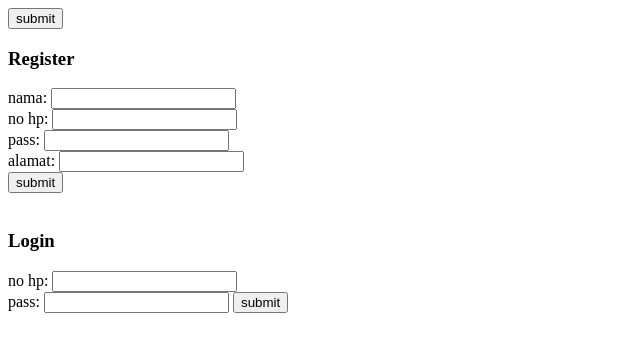
After one commit to Vin-cent-J/OnlineShopApp, a PHP site: page / in a window 1280 px wide. The commit adds this page. Shown: the top 352 px of the page, without its empty margins (0-640 px from the left). Run offline with PHP 8.4, Linux system fonts and the light colour scheme.

Commit message:
password hashing

```diff
--- /dev/null
+++ b/index.html
@@ -0,0 +1,28 @@
+<!DOCTYPE html>
+<html lang="en">
+<head>
+    <meta charset="UTF-8">
+    <meta name="viewport" content="width=device-width, initial-scale=1.0">
+    <title>Document</title>
+</head>
+<body>
+    <form action="connect.php">
+        <input type="submit" value="submit">
+    </form>
+    <h3>Register</h3>
+    <form action="register.php" method="post">
+        nama: <input type="text" name="nama"><br>
+        no hp: <input type="text" name="nomor_hp"><br>
+        pass: <input type="text" name="password"><br>
+        alamat: <input type="text" name="alamat"><br>
+        <input type="submit" value="submit">
+    </form>
+<br>
+<h3>Login</h3>
+    <form action="login.php" method="post">
+        no hp: <input type="text" name="nomor_hp" id=""> <br>
+        pass: <input type="text" name="password" id="">
+        <input type="submit" value="submit">
+    </form>
+</body>
+</html>
--- a/register.php
+++ b/register.php
@@ -2,6 +2,8 @@
 require_once "connect.php";
 
 extract($_POST);
+
+$password = hash('sha256', $password);
 $perans_id = 1;
 $sql = "insert into penggunas(perans_id, nama, nomor_hp, password, alamat) values(?,?,?,?,?)";
 $stmt = $conn->prepare($sql);
```
